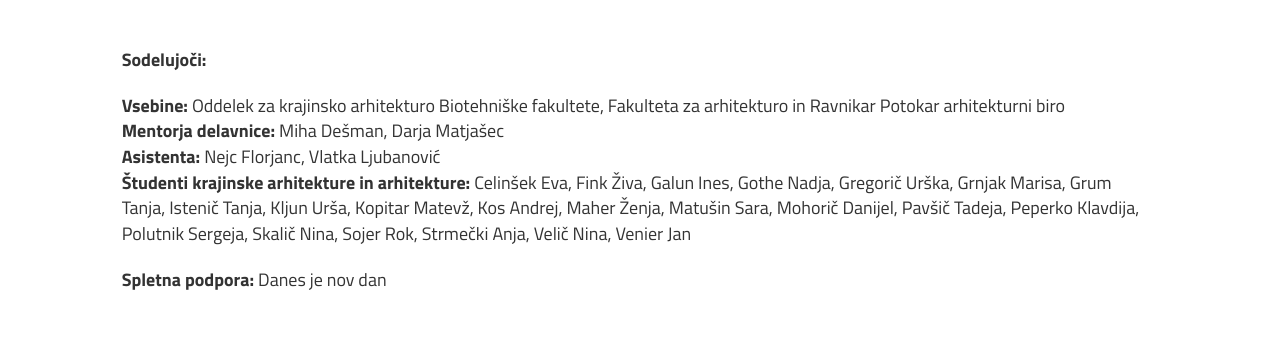
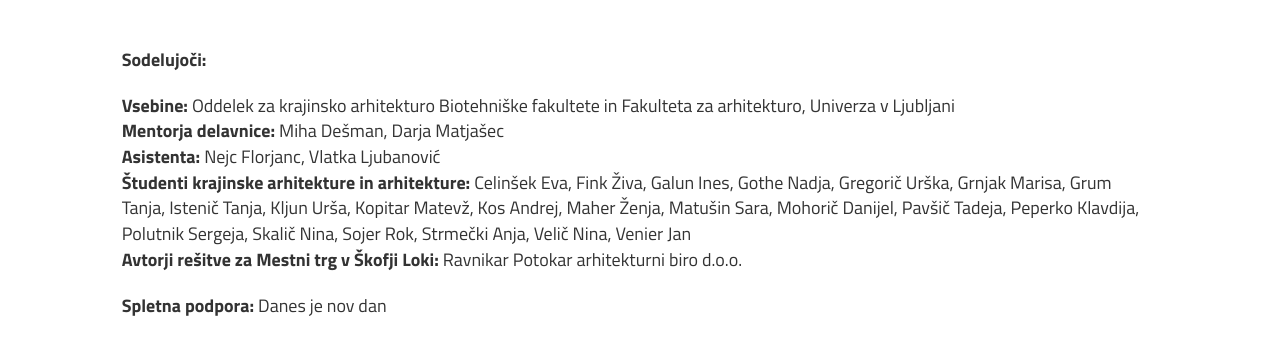
Before and after one commit to danesjenovdan/prostovid, a plain HTML site: page vec.html in a window 1280 px wide. Shown: the part 905-1259 px from the top of the page. Drawn offline with Linux system fonts and the light colour scheme.

Commit message:
fix sodelujoči arhitekturni biro

```diff
--- a/vec.html
+++ b/vec.html
@@ -71,10 +71,11 @@
         </p>
 
         <p class="col-lg-6 col-lg-offset-3 col-md-10 col-md-offset-1 opisprojekta">
-            <b>Vsebine:</b> Oddelek za krajinsko arhitekturo Biotehniške fakultete, Fakulteta za arhitekturo in Ravnikar Potokar arhitekturni biro<br>
+            <b>Vsebine:</b> Oddelek za krajinsko arhitekturo Biotehniške fakultete in Fakulteta za arhitekturo, Univerza v Ljubljani<br>
             <b>Mentorja delavnice:</b> Miha Dešman, Darja Matjašec<br>
             <b>Asistenta:</b> Nejc Florjanc, Vlatka Ljubanović<br>
-            <b>Študenti krajinske arhitekture in arhitekture:</b> Celinšek Eva, Fink Živa, Galun Ines, Gothe Nadja, Gregorič Urška, Grnjak Marisa, Grum Tanja, Istenič Tanja, Kljun Urša, Kopitar Matevž, Kos Andrej, Maher Ženja, Matušin Sara, Mohorič Danijel, Pavšič Tadeja, Peperko Klavdija, Polutnik Sergeja, Skalič Nina, Sojer Rok, Strmečki Anja, Velič Nina, Venier Jan
+            <b>Študenti krajinske arhitekture in arhitekture:</b> Celinšek Eva, Fink Živa, Galun Ines, Gothe Nadja, Gregorič Urška, Grnjak Marisa, Grum Tanja, Istenič Tanja, Kljun Urša, Kopitar Matevž, Kos Andrej, Maher Ženja, Matušin Sara, Mohorič Danijel, Pavšič Tadeja, Peperko Klavdija, Polutnik Sergeja, Skalič Nina, Sojer Rok, Strmečki Anja, Velič Nina, Venier Jan<br>
+            <b>Avtorji rešitve za Mestni trg v Škofji Loki:</b> Ravnikar Potokar arhitekturni biro d.o.o.<br>
         </p>
 
         <p class="col-lg-6 col-lg-offset-3 col-md-10 col-md-offset-1 opisprojekta">
```
